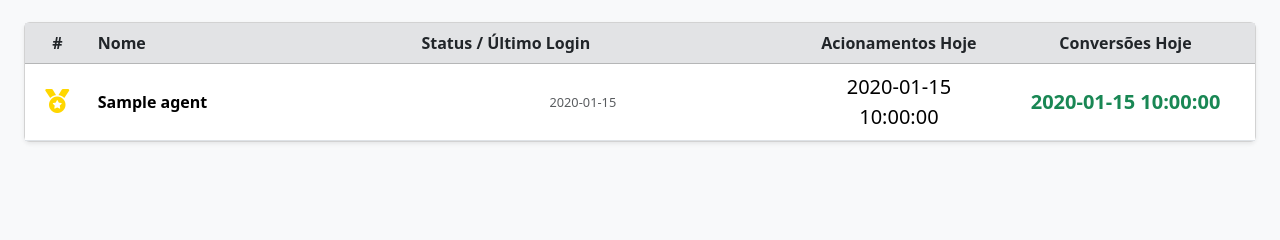
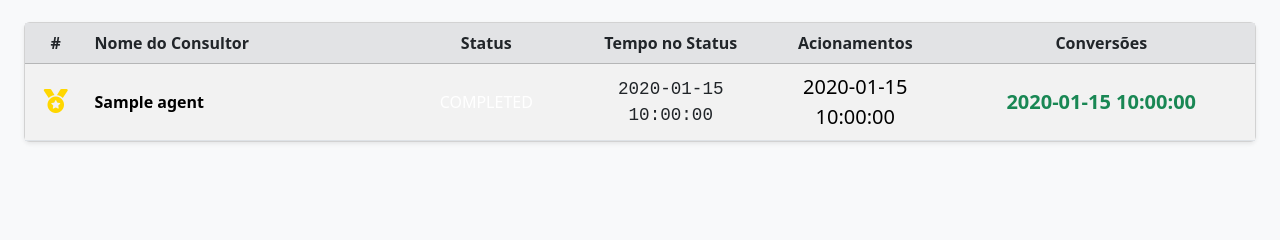
Before and after one commit to Paludetto95/Minha-lista, a Python web app: template app/templates/parceiro/monitor.html in a window 1280 px wide. Shown: the part 120-360 px from the top of the page. Run offline with Jinja, Linux system fonts and the light colour scheme; the template is opened without the code that fills it: most values are stand-ins (such as "Sample title", 1, 10 or a date in 2020); some libraries are stand-ins or nearby versions.

Commit message:
correção monitor

```diff
--- a/app/templates/parceiro/monitor.html
+++ b/app/templates/parceiro/monitor.html
@@ -1,4 +1,4 @@
-<!-- app/templates/parceiro/monitor.html (VERSÃO COM ÚLTIMO LOGIN) -->
+<!-- app/templates/parceiro/monitor.html (VERSÃO CORRIGIDA E OTIMIZADA) -->
 {% extends "base.html" %}
 
 {% block styles %}
@@ -11,12 +11,13 @@
         font-weight: 500;
         min-width: 120px;
         text-align: center;
+        display: inline-block; /* Garante que o span tenha largura */
     }
-    .status-falando { background-color: #28a745; }
-    .status-ocioso { background-color: #6c757d; }
-    .status-em-negociacao { background-color: #ffc107; color: #000 !important;}
-    .status-tpa { background-color: #007bff; }
-    .status-offline { background-color: #dc3545; }
+    /* Mapeamento de status para cores de fundo */
+    .status-em-atendimento { background-color: #28a745; } /* Verde para "Em Atendimento" */
+    .status-ocioso { background-color: #ffc107; color: #000 !important; } /* Amarelo para "Ocioso" */
+    .status-offline { background-color: #dc3545; } /* Vermelho para "Offline" */
+    .status-tpa, .status-em-negociacao { background-color: #007bff; } /* Azul para outros status de trabalho */
 
     .table th, .table td {
         vertical-align: middle;
@@ -27,6 +28,12 @@
     .rank-1 { color: #ffd700; } /* Gold */
     .rank-2 { color: #c0c0c0; } /* Silver */
     .rank-3 { color: #cd7f32; } /* Bronze */
+
+    .timer {
+        font-size: 1.1rem;
+        font-weight: 500;
+        font-family: 'Courier New', Courier, monospace;
+    }
 </style>
 {% endblock %}
 
@@ -46,15 +53,16 @@
     <div class="card shadow-sm">
         <div class="card-body p-0">
             <div class="table-responsive">
+                <!-- Havia uma tag <table> duplicada aqui, foi corrigida -->
                 <table class="table table-hover table-striped mb-0">
-                <table class="table table-hover mb-0">
                     <thead class="table-secondary">
                         <tr>
                             <th style="width: 5%;" class="text-center">#</th>
-                            <th style="width: 25%;">Nome</th>
-                            <th style="width: 30%;">Status / Último Login</th>
-                            <th style="width: 15%;" class="text-center">Acionamentos Hoje</th>
-                            <th style="width: 20%;" class="text-center">Conversões Hoje</th>
+                            <th style="width: 25%;">Nome do Consultor</th>
+                            <th style="width: 15%;" class="text-center">Status</th>
+                            <th style="width: 15%;" class="text-center">Tempo no Status</th>
+                            <th style="width: 15%;" class="text-center">Acionamentos</th>
+                            <th style="width: 25%;" class="text-center">Conversões</th>
                         </tr>
                     </thead>
                     <tbody>
@@ -68,25 +76,20 @@
                                 {% endif %}
                             </td>
                             <td><strong>{{ agent.name }}</strong></td>
-                            <td>
-                                <div class="d-flex align-items-center">
-                                    <span class="status-badge status-{{ agent.status.lower().replace(' ', '-') }}">{{ agent.status }}</span>
-                                    <div class="ms-2 text-muted" style="font-size: 0.8rem;">
-                                        {% if agent.last_login %}
-                                            <!-- Formata a data e hora para o padrão brasileiro -->
-                                            {{ agent.last_login.strftime('%d/%m/%Y às %H:%M') }}
-                                        {% else %}
-                                            Nunca logou
-                                        {% endif %}
-                                    </div>
-                                </div>
+                            <td class="text-center">
+                                <!-- O CSS agora usa as classes como 'status-em-atendimento' -->
+                                <span class="status-badge status-{{ agent.status.lower().replace(' ', '-') }}">{{ agent.status }}</span>
+                            </td>
+                            <td class="text-center">
+                                <!-- Exibe o novo campo 'time_in_status' que calculamos -->
+                                <span class="timer text-dark">{{ agent.time_in_status }}</span>
                             </td>
                             <td class="text-center fs-5">{{ agent.calls_today }}</td>
                             <td class="text-center fs-5 fw-bold text-success">{{ agent.conversions_today }}</td>
                         </tr>
                         {% else %}
                         <tr>
-                            <td colspan="5" class="text-center text-muted p-5">Nenhum consultor encontrado nesta equipe.</td>
+                            <td colspan="6" class="text-center text-muted p-5">Nenhum consultor encontrado para esta equipe.</td>
                         </tr>
                         {% endfor %}
                     </tbody>
@@ -103,6 +106,6 @@
     // Recarrega a página a cada 10 segundos para atualizar os dados
     setTimeout(function() {
         window.location.reload();
-    }, 30000); // 10000 milissegundos = 10 segundos
+    }, 10000); // 10000 milissegundos = 10 segundos
 </script>
 {% endblock %}
```
